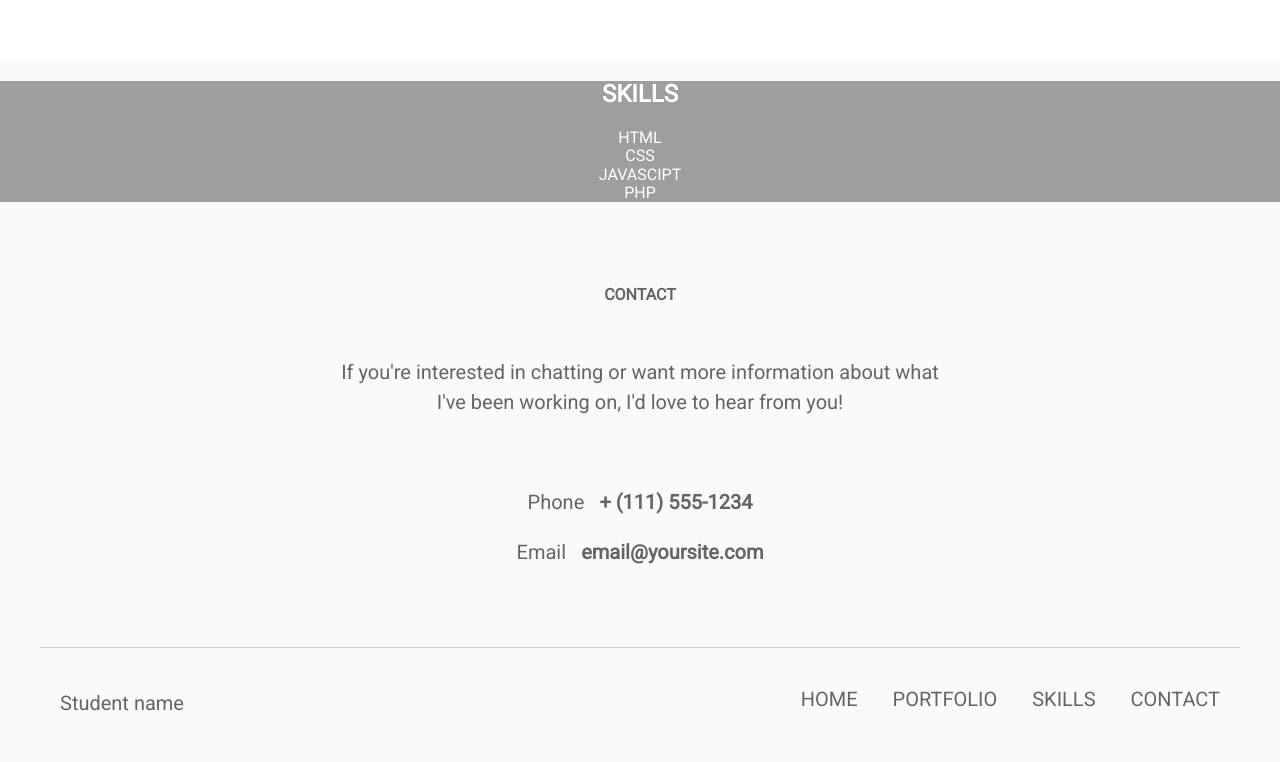
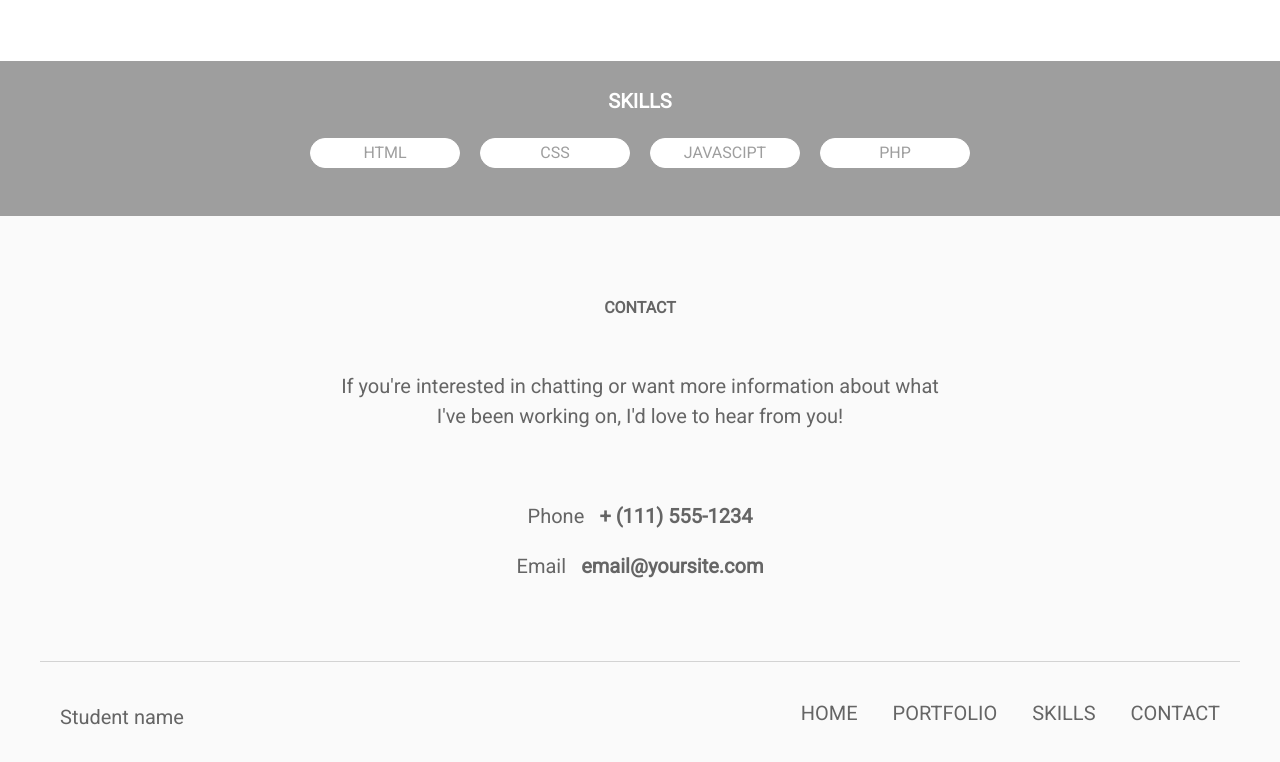
Before and after one commit to dbodley17/TechDegree-FrontEnd-Project-2, a plain HTML site: page index.html in a window 1280 px wide. Shown: the part 1407-2169 px from the top of the page. Drawn offline with Linux system fonts and the light colour scheme.

Commit message:
added additional CSS for skills section

```diff
--- a/css/main.css
+++ b/css/main.css
@@ -96,19 +96,29 @@ p {
 
 .skills {
   background-color: #9e9e9e;
-
+  padding-top: .75em;
+  padding-bottom: 2.5em;
 }
 
 .skills h2 {
+  font-size: 1.25em;
   color: white;
 }
 
 .skills-list {
-
+  width: 60%;
+  margin: 0 auto;
 }
 
 .skills-list li {
-  color:white;
+  color: #9e9e9e;
+  background-color: white;
+  width: 150px;
+  border: white solid 1px;
+  border-radius: 15px;
+  display: inline-block;
+  margin: .5em;
+  padding: 5px;
 }
 
 .footer-name {
```
